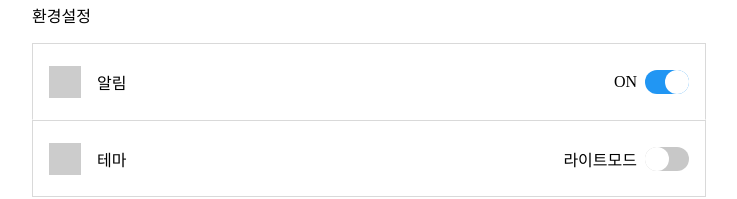
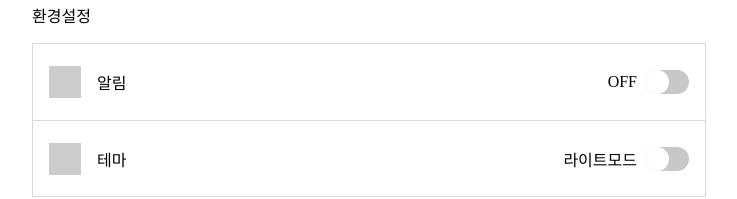
Before and after one commit to UMC-CARDIFY/Client-V1, a React (Vite) app: page /mypage in a window 1280 px wide. Shown: the part 534-733 px from the top of the page, without its empty margins (271-1008 px from the left). Built offline with nearby package versions, Linux system fonts and the light colour scheme.

Commit message:
Refactor: Switch 컴포넌트 분리

```diff
--- /dev/null
+++ b/src/pages/MyPage/components/Switch.jsx
@@ -0,0 +1,65 @@
+import React, { useState } from 'react';
+import styled from 'styled-components';
+
+const SwitchContainer = styled.label`
+  position: relative;
+  display: inline-block;
+  width: 2.75rem;
+  height: 1.5rem;
+
+  input {
+    display: none;
+  }
+
+  .slider {
+    position: absolute;
+    cursor: pointer;
+    top: 0;
+    left: 0;
+    right: 0;
+    bottom: 0;
+    background-color: #C8C8C8;
+    transition: 0.4s;
+    border-radius: 14px;
+  }
+
+  .slider:before {
+    position: absolute;
+    content: "";
+    height: 1.5rem;
+    width: 1.5rem;
+    left: 0;
+    bottom: 0;
+    background-color: white;
+    transition: 0.4s;
+    border-radius: 50%;
+  }
+
+  input:checked + .slider {
+    background-color: #2196F3;
+  }
+
+  input:checked + .slider:before {
+    transform: translateX(20px);
+  }
+`;
+
+const Switch = ({ onChange }) => {
+  const [checked, setChecked] = useState(false);
+
+  const handleChange = () => {
+    setChecked(!checked);
+    if (onChange) {
+      onChange(!checked);
+    }
+  };
+
+  return (
+    <SwitchContainer>
+      <input type="checkbox" checked={checked} onChange={handleChange} />
+      <span className="slider"></span>
+    </SwitchContainer>
+  );
+};
+
+export default Switch;
--- a/src/pages/MyPage/index.jsx
+++ b/src/pages/MyPage/index.jsx
@@ -1,6 +1,7 @@
 import { useState } from 'react';
 import { useNavigate } from 'react-router-dom';
 import styled from 'styled-components';
+import Switch from './components/Switch';
 
 const MyPageContainer = styled.div`
   width: 100%;
@@ -96,49 +97,6 @@ const IconPlaceholder = styled.div`
   cursor: pointer;
 `;
 
-const Switch = styled.label`
-  position: relative;
-  display: inline-block;
-  width: 2.75rem;
-  height: 1.5rem;
-
-  input {
-    display: none;
-  }
-
-  .slider {
-    position: absolute;
-    cursor: pointer;
-    top: 0;
-    left: 0;
-    right: 0;
-    bottom: 0;
-    background-color: #C8C8C8;
-    transition: 0.4s;
-    border-radius: 14px;
-  }
-
-  .slider:before {
-    position: absolute;
-    content: "";
-    height: 1.5rem;
-    width: 1.5rem;
-    left: 0;
-    bottom: 0;
-    background-color: white;
-    transition: 0.4s;
-    border-radius: 50%;
-  }
-
-  input:checked + .slider {
-    background-color: #2196F3;
-  }
-
-  input:checked + .slider:before {
-    transform: translateX(20px);
-  }
-`;
-
 const SectionTitle = styled.p`
   font-family: Pretendard;
   font-size: 1rem;
@@ -201,7 +159,7 @@ const LogoutButton = styled.button`
 
 export const MyPage = () => {
   const navigate = useNavigate();
-  const [isNotificationOn, setIsNotificationOn] = useState(true);
+  const [isNotificationOn, setIsNotificationOn] = useState(false);
   const [isDarkMode, setIsDarkMode] = useState(false);
 
   const handleLogout = () => {
@@ -242,27 +200,17 @@ export const MyPage = () => {
             <IconPlaceholder />
             <Text>알림</Text>
             <Text2>{isNotificationOn ? "ON" : "OFF"}</Text2>
-            <Switch>
-              <input
-                type="checkbox"
-                checked={isNotificationOn}
-                onChange={() => setIsNotificationOn(!isNotificationOn)}
-              />
-              <span className="slider"></span>
-            </Switch>
+            <Switch
+              onChange={(checked) => setIsNotificationOn(checked)}
+            />
           </InfoBox>
           <LastInfoBox>
             <IconPlaceholder />
             <Text>테마</Text>
             <Text2>{isDarkMode ? "다크모드" : "라이트모드"}</Text2>
-            <Switch>
-              <input
-                type="checkbox"
-                checked={isDarkMode}
-                onChange={() => setIsDarkMode(!isDarkMode)}
-              />
-              <span className="slider"></span>
-            </Switch>
+            <Switch
+              onChange={(checked) => setIsDarkMode(checked)}
+            />
           </LastInfoBox>
         </Section>
         <Section>
@@ -286,4 +234,4 @@ export const MyPage = () => {
   );
 };
 
-export default MyPage
+export default MyPage;
```
